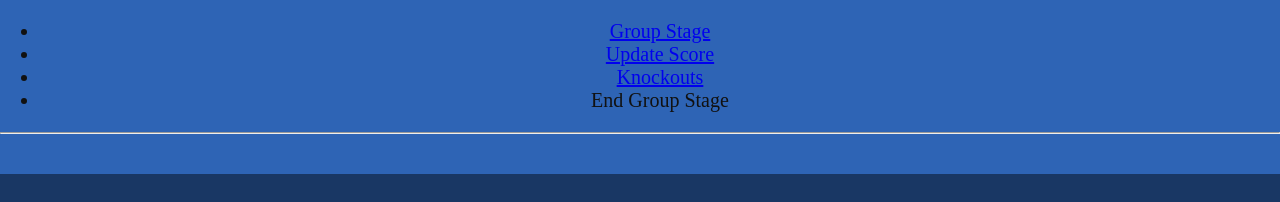
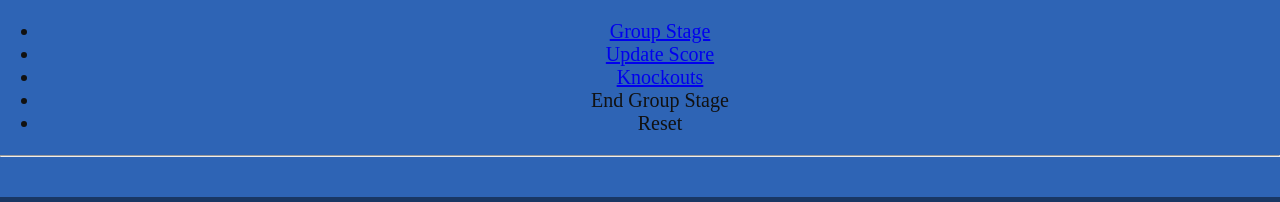
Before and after one commit to amirkeren/soccer-league, a React (Create React App) app in the folder soccer-league/: page / in a window 1280 px wide. Shown: the top 202 px of the page. Built offline with nearby package versions, Linux system fonts and the light colour scheme; no server answers.

Commit message:
Add reset link

```diff
--- a/soccer-league/package.json
+++ b/soccer-league/package.json
@@ -19,7 +19,7 @@
   "eslintConfig": {
     "extends": "react-app"
   },
-  "proxy": "http://node:8000",
+  "proxy": "http://localhost:8000",
   "browserslist": [
     ">0.2%",
     "not dead",
--- a/soccer-league/src/App.js
+++ b/soccer-league/src/App.js
@@ -30,6 +30,26 @@ class App extends Component {
 			]
 		});
 	}
+    handleReset() {
+        confirmAlert({
+            title: 'Confirm Reset',
+            message: 'Are you sure you want to reset the entire system?',
+            buttons: [
+                {
+                    label: 'Yes',
+                    onClick: () => {
+                        fetch('/reset', {
+                            method: 'POST'
+                        }).then(console.log('aaaaaa'))
+                    }
+                },
+                {
+                    label: 'No',
+                    onClick: () => console.log('💩')
+                }
+            ]
+        });
+    }
 	render() {
 		return (
 			<Router>
@@ -48,6 +68,9 @@ class App extends Component {
 							<li>
 								<a onClick={this.handleEndGroupStage}>End Group Stage</a>
 							</li>
+							<li>
+							<a onClick={this.handleReset}>Reset</a>
+							</li>
 						</ul>
 
 						<hr />
```
